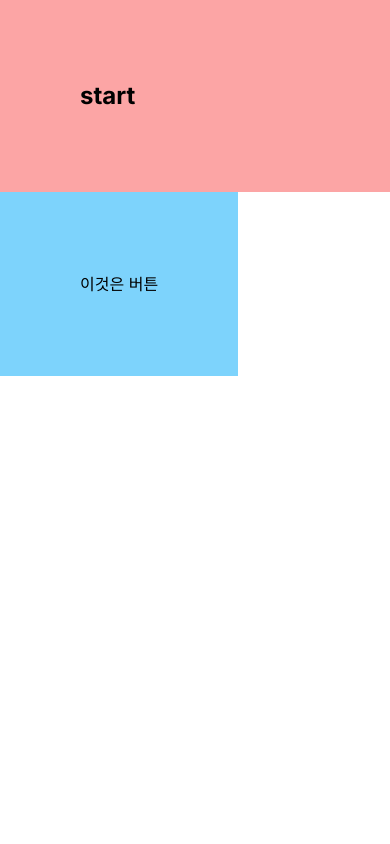
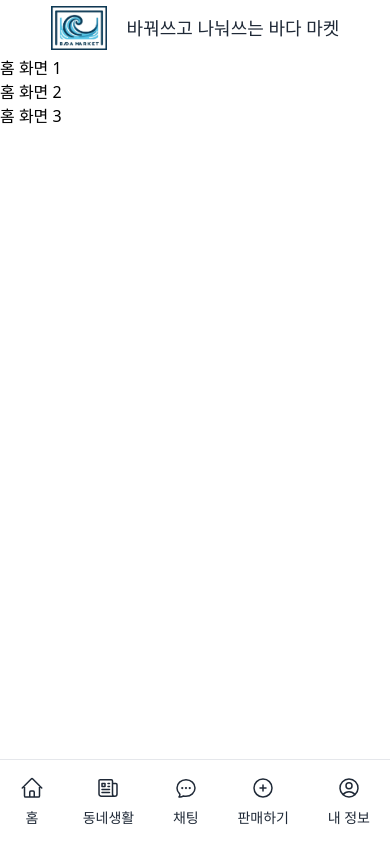
Before and after one commit to suneunkim/BADA-market, a Next.js app: page / in a window 390 px wide. Built offline with nearby package versions, Linux system fonts and the light colour scheme.

Commit message:
반응형 레이아웃 Nav 생성

```diff
--- a/src/app/layout.tsx
+++ b/src/app/layout.tsx
@@ -1,8 +1,7 @@
 import type { Metadata } from "next";
-import { Inter } from "next/font/google";
 import "./globals.css";
-
-const inter = Inter({ subsets: ["latin"] });
+import MobileNav from "@/components/Layout/MobileNav";
+import DeskTopNav from "@/components/Layout/DeskTopNav";
 
 export const metadata: Metadata = {
   title: "Create Next App",
@@ -16,7 +15,15 @@
 }>) {
   return (
     <html lang="en">
-      <body className={inter.className}>{children}</body>
+      <body className="py-14">
+        <div className="sm:hidden">
+          <MobileNav />
+        </div>
+        <div className="hidden sm:block">
+          <DeskTopNav />
+        </div>
+        {children}
+      </body>
     </html>
   );
 }
--- a/src/app/page.tsx
+++ b/src/app/page.tsx
@@ -3,10 +3,9 @@
 export default function Home() {
   return (
     <main>
-      <h2 className="flex flex-col bg-red-300 p-20 text-2xl font-bold">
-        <p>start</p>
-      </h2>
-      <button className="bg-sky-300 p-20">이것은 버튼</button>
+      <p>홈 화면 1</p>
+      <p>홈 화면 2</p>
+      <p>홈 화면 3</p>
     </main>
   );
 }
--- /dev/null
+++ b/src/components/Layout/DeskTopNav.tsx
@@ -0,0 +1,33 @@
+import Link from "next/link";
+import React from "react";
+
+const DeskTopNav = () => {
+  return (
+    <div className="fixed top-0 z-10 flex h-14 w-full items-center justify-between border border-b bg-sky-200 px-10 py-3">
+      <Link href="/">
+        <header className="flex items-center space-x-5 text-lg font-medium text-gray-800 hover:text-sky-500">
+          <img className="w-14" src="bada-market.png" alt="Logo" />
+          <p>바다마켓</p>
+        </header>
+      </Link>
+      <nav>
+        <ul className="flex space-x-5">
+          <Link href="/community">
+            <li className="hover:text-sky-500">동네생활</li>
+          </Link>
+          <Link href="/chats">
+            <li className="hover:text-sky-500">채팅</li>
+          </Link>
+          <Link href="/upload">
+            <li className="hover:text-sky-500">판매하기</li>
+          </Link>
+          <Link href="/profile">
+            <li className="hover:text-sky-500">마이페이지</li>
+          </Link>
+        </ul>
+      </nav>
+    </div>
+  );
+};
+
+export default DeskTopNav;
--- /dev/null
+++ b/src/components/Layout/MobileNav.tsx
@@ -0,0 +1,118 @@
+import Link from "next/link";
+import React from "react";
+
+const MobileNav = () => {
+  const classes = "flex flex-col items-center space-y-2 hover:text-sky-500";
+  return (
+    <div className="mx-auto w-full max-w-xl">
+      <header className="fixed top-0 z-10 flex h-14 w-full max-w-xl items-center justify-center space-x-5 py-3 text-lg font-medium text-gray-800">
+        <img className="w-14" src="bada-market.png" alt="Logo" />
+        <p>바꿔쓰고 나눠쓰는 바다 마켓</p>
+      </header>
+      <nav className="fixed bottom-0 flex w-full max-w-xl items-center justify-between border-t bg-white px-5 py-4 text-sm text-gray-800">
+        <Link href="/">
+          <div className={classes}>
+            <svg
+              className="h-6 w-6"
+              fill="none"
+              stroke="currentColor"
+              strokeWidth={1.5}
+              viewBox="0 0 24 24"
+              xmlns="http://www.w3.org/2000/svg"
+              aria-hidden="true"
+            >
+              <path
+                strokeLinecap="round"
+                strokeLinejoin="round"
+                d="M2.25 12l8.954-8.955c.44-.439 1.152-.439 1.591 0L21.75 12M4.5 9.75v10.125c0 .621.504 1.125 1.125 1.125H9.75v-4.875c0-.621.504-1.125 1.125-1.125h2.25c.621 0 1.125.504 1.125 1.125V21h4.125c.621 0 1.125-.504 1.125-1.125V9.75M8.25 21h8.25"
+              />
+            </svg>
+            <span>홈</span>
+          </div>
+        </Link>
+        <Link href="/community">
+          <div className={classes}>
+            <svg
+              className="h-6 w-6"
+              fill="none"
+              stroke="currentColor"
+              strokeWidth={1.5}
+              viewBox="0 0 24 24"
+              xmlns="http://www.w3.org/2000/svg"
+              aria-hidden="true"
+            >
+              <path
+                strokeLinecap="round"
+                strokeLinejoin="round"
+                d="M12 7.5h1.5m-1.5 3h1.5m-7.5 3h7.5m-7.5 3h7.5m3-9h3.375c.621 0 1.125.504 1.125 1.125V18a2.25 2.25 0 01-2.25 2.25M16.5 7.5V18a2.25 2.25 0 002.25 2.25M16.5 7.5V4.875c0-.621-.504-1.125-1.125-1.125H4.125C3.504 3.75 3 4.254 3 4.875V18a2.25 2.25 0 002.25 2.25h13.5M6 7.5h3v3H6v-3z"
+              />
+            </svg>
+            <span>동네생활</span>
+          </div>
+        </Link>
+        <Link href="/chats">
+          <div className={classes}>
+            <svg
+              className="h-6 w-6"
+              fill="none"
+              stroke="currentColor"
+              strokeWidth={1.5}
+              viewBox="0 0 24 24"
+              xmlns="http://www.w3.org/2000/svg"
+              aria-hidden="true"
+            >
+              <path
+                strokeLinecap="round"
+                strokeLinejoin="round"
+                d="M8.625 12a.375.375 0 11-.75 0 .375.375 0 01.75 0zm0 0H8.25m4.125 0a.375.375 0 11-.75 0 .375.375 0 01.75 0zm0 0H12m4.125 0a.375.375 0 11-.75 0 .375.375 0 01.75 0zm0 0h-.375M21 12c0 4.556-4.03 8.25-9 8.25a9.764 9.764 0 01-2.555-.337A5.972 5.972 0 015.41 20.97a5.969 5.969 0 01-.474-.065 4.48 4.48 0 00.978-2.025c.09-.457-.133-.901-.467-1.226C3.93 16.178 3 14.189 3 12c0-4.556 4.03-8.25 9-8.25s9 3.694 9 8.25z"
+              />
+            </svg>
+            <span>채팅</span>
+          </div>
+        </Link>
+        <Link href="/upload">
+          <div className={classes}>
+            <svg
+              className="h-6 w-6"
+              fill="none"
+              strokeWidth={1.5}
+              stroke="currentColor"
+              viewBox="0 0 24 24"
+              xmlns="http://www.w3.org/2000/svg"
+              aria-hidden="true"
+            >
+              <path
+                strokeLinecap="round"
+                strokeLinejoin="round"
+                d="M12 9v6m3-3H9m12 0a9 9 0 1 1-18 0 9 9 0 0 1 18 0Z"
+              />
+            </svg>
+            <span>판매하기</span>
+          </div>
+        </Link>
+        <Link href="/profile">
+          <div className={classes}>
+            <svg
+              className="h-6 w-6"
+              fill="none"
+              stroke="currentColor"
+              strokeWidth={1.5}
+              viewBox="0 0 24 24"
+              xmlns="http://www.w3.org/2000/svg"
+              aria-hidden="true"
+            >
+              <path
+                strokeLinecap="round"
+                strokeLinejoin="round"
+                d="M17.982 18.725A7.488 7.488 0 0012 15.75a7.488 7.488 0 00-5.982 2.975m11.963 0a9 9 0 10-11.963 0m11.963 0A8.966 8.966 0 0112 21a8.966 8.966 0 01-5.982-2.275M15 9.75a3 3 0 11-6 0 3 3 0 016 0z"
+              />
+            </svg>
+            <span>내 정보</span>
+          </div>
+        </Link>
+      </nav>
+    </div>
+  );
+};
+
+export default MobileNav;
```
Also changed, not shown: public/bada-market.png (added).
